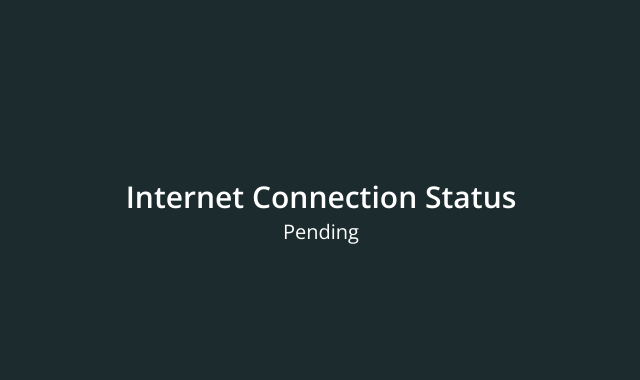
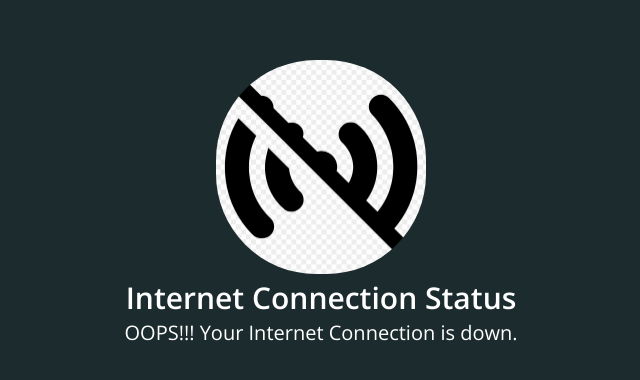
Before and after one commit to OybekKayumov/javascript-100-days, a website: page 10-connect-detect/index.html in a window 1280 px wide. Shown: the part 196-576 px from the top of the page, without its empty margins (319-959 px from the left). Drawn offline with nearby package versions, Linux system fonts and the light colour scheme; no server answers.

Commit message:
Add internet connection status

```diff
--- a/10-connect-detect/index.html
+++ b/10-connect-detect/index.html
@@ -14,7 +14,7 @@
 
     <section id="main">
       <div class="container">
-        <img src="" id=""image alt="">
+        <img id="image"/>
         <h1>Internet Connection Status</h1>
         <p class="status" id="status">Pending</p>
       </div>
--- a/10-connect-detect/script.js
+++ b/10-connect-detect/script.js
@@ -12,7 +12,31 @@ async function connectionStatus() {
     image.src = "./images/online.png";
 
     setColor();
+
+    return fetchResult.status >= 200 && fetchResult.status < 300;
   } catch (error) {
-
+    console.error(error);
+    statusDisplay.textContent = "OOPS!!! Your Internet Connection is down.";
+    image.src = "./images/offline.png";
+    bgColor.classList.remove("online");
   }
 }
+
+// monitoring connection
+setInterval(async () => {
+  const result = await connectionStatus();
+
+  if (result) {
+    statusDisplay.textContent = "You are Online";
+    setColor();
+  }
+}, 5000);
+
+// check connection when page loads
+window.addEventListener('load', async (e) => {
+  if (connectionStatus()) {
+    statusDisplay.textContent = "Online...";
+  } else {
+    statusDisplay.textContent = "Offline...";
+  }
+});
```
